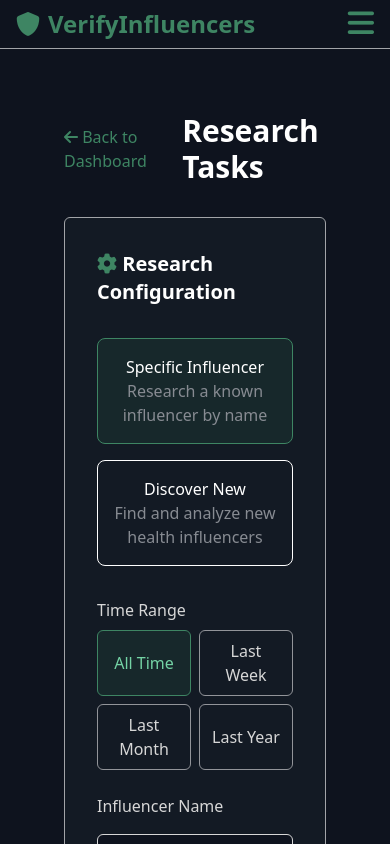
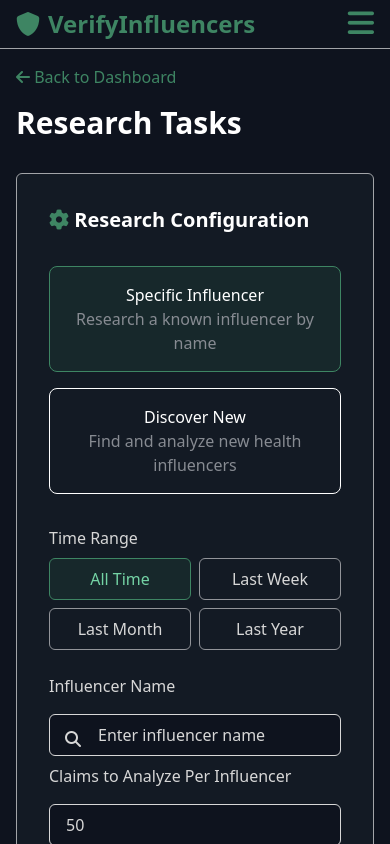
Before and after one commit to tawanda-profuse/verify-influencers, a React (Vite) app in the folder client/: page / in a window 390 px wide. Shown: the top 844 px of the page. Built offline with nearby package versions, Linux system fonts and the light colour scheme.

Commit message:
Ensure mobile responsiveness and Update UI layout for Navbar mobile

```diff
--- a/client/src/components/Navbar.tsx
+++ b/client/src/components/Navbar.tsx
@@ -44,7 +44,7 @@
         className='block md:hidden cursor-pointer'
         onClick={() => setMenuState(prev => !prev)}
       >
-        <i className='fas fa-bars text-[#3E8563] text-3xl'></i>
+        <i className={`fas ${menuState ? "fa-times" : "fa-bars"} text-[#3E8563] text-3xl`}></i>
       </button>
     </div>
   )
--- a/client/src/pages/InfluencerDetails.tsx
+++ b/client/src/pages/InfluencerDetails.tsx
@@ -74,7 +74,7 @@
   return (
     <>
       {isLoading && <Pending />}
-      <main className='p-[4rem]'>
+      <main className='p-[1rem] md:p-[4rem]'>
         <div className='flex flex-col md:flex-row gap-[2rem]'>
           <img
             className='w-[12rem] h-[12rem] mx-auto bg-[white] rounded-[50%]'
@@ -92,7 +92,7 @@
                 (category, index) => (
                   <span
                     key={index}
-                    className='text-sm cursor-pointer py-[0.5rem] px-[0.5rem] rounded-3xl bg-[#323c4d] text-white'
+                    className='text-sm cursor-pointer py-[0.5rem] px-[0.5rem] rounded-3xl bg-[#323c4d] text-white text-center'
                   >
                     {category}
                   </span>
--- a/client/src/pages/LeaderBoard.tsx
+++ b/client/src/pages/LeaderBoard.tsx
@@ -53,7 +53,7 @@
   return (
     <>
       {isLoading && <Pending />}
-      <main className='p-[4rem]'>
+      <main className='p-[1rem] md:p-[4rem]'>
         <h1 className='text-white text-3xl font-bold'>
           Influencer Trust Leaderboard
         </h1>
--- a/client/src/pages/Research.tsx
+++ b/client/src/pages/Research.tsx
@@ -101,8 +101,8 @@
           </div>
         </>
       )}
-      <main className='p-[4rem]'>
-        <div className='flex gap-[1rem] items-center mb-[2rem]'>
+      <main className='p-[1rem] md:p-[4rem]'>
+        <div className='flex flex-wrap flex-col md:flex-row gap-[1rem] items-start md:items-center mb-[2rem]'>
           <Link to='/leaderboard' className='dark-green-text font-medium'>
             <i className='fas fa-arrow-left'></i> Back to Dashboard
           </Link>
```
